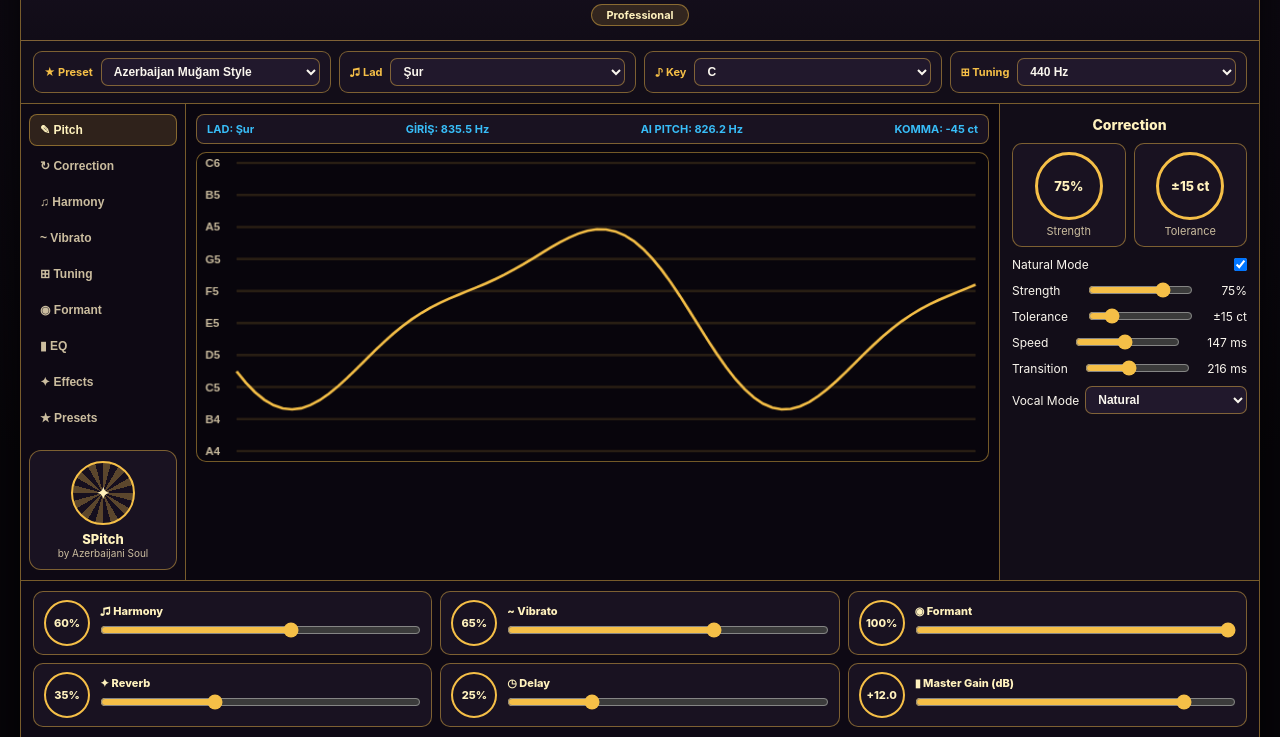
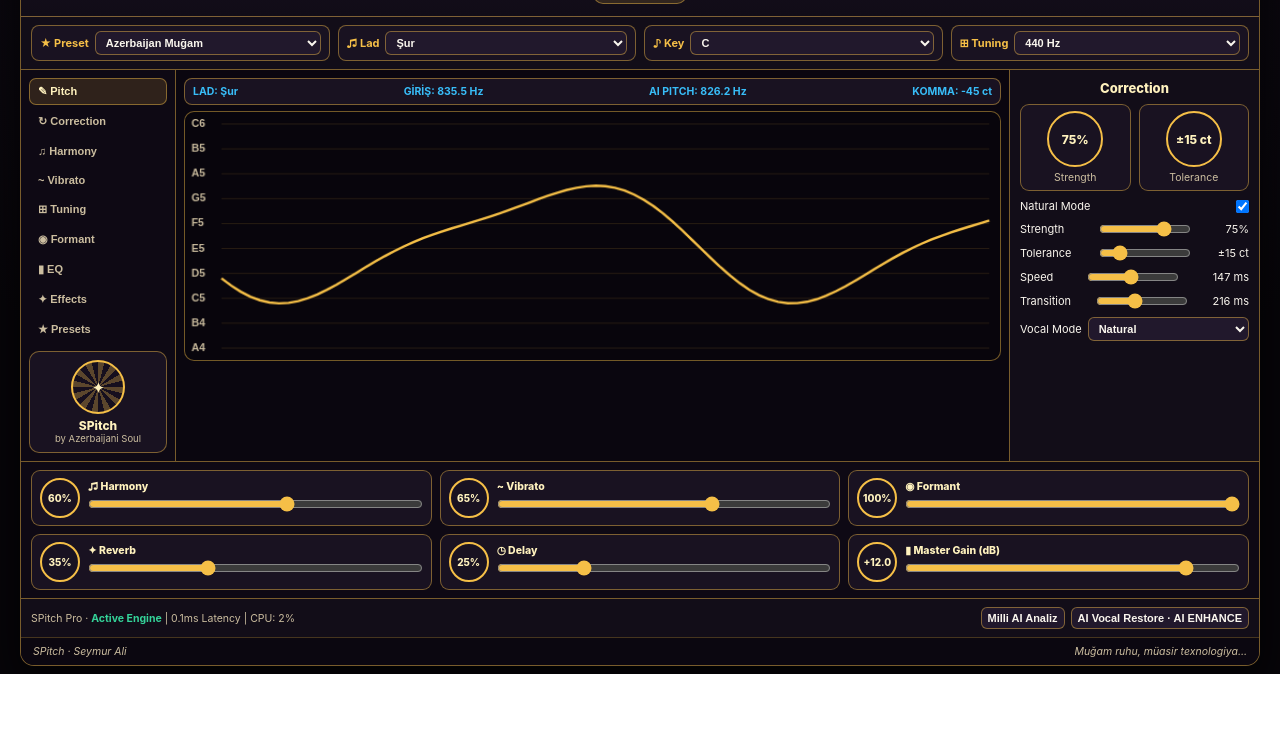
Before and after one commit to aliseymur66-ai/SPitch, a plain HTML site: page index.html in a window 1280 px wide. Shown: the part 175-912 px from the top of the page. After the commit the page ends 849 px from the top, so only its background shows below. Drawn offline with Linux system fonts and the light colour scheme.

Commit message:
Update index.html

```diff
--- a/index.html
+++ b/index.html
@@ -26,7 +26,7 @@
       color: var(--text-main);
       font-family: -apple-system, BlinkMacSystemFont, "Segoe UI", Roboto, sans-serif;
       min-height: 100vh;
-      padding: 10px;
+      padding: 8px;
     }
 
     .shell {
@@ -34,7 +34,7 @@
       margin: 0 auto;
       background: #100b16;
       border: 1.5px solid var(--gold-border);
-      border-radius: 16px;
+      border-radius: 14px;
       overflow: hidden;
       box-shadow: 0 18px 45px rgba(0, 0, 0, 0.75);
     }
@@ -42,20 +42,20 @@
     .header {
       background: linear-gradient(180deg, #1d1428 0%, #110c17 100%);
       border-bottom: 1px solid var(--gold-border);
-      padding: 14px 16px;
+      padding: 12px 14px;
       text-align: center;
     }
 
-    .clef { font-size: 28px; color: var(--gold-hi); line-height: 1; }
-    .title { font-size: 26px; font-weight: 800; color: var(--gold-hi); margin-top: 2px; }
+    .clef { font-size: 24px; color: var(--gold-hi); line-height: 1; }
+    .title { font-size: 24px; font-weight: 800; color: var(--gold-hi); margin-top: 2px; }
     .sub { font-size: 11px; color: var(--text-muted); margin-top: 2px; }
-    .sig { font-family: Georgia, serif; font-style: italic; font-size: 32px; font-weight: 700; color: var(--gold-hi); margin-top: 6px; }
+    .sig { font-family: Georgia, serif; font-style: italic; font-size: 28px; font-weight: 700; color: var(--gold-hi); margin-top: 4px; }
 
     .flag-bar {
       display: inline-flex;
       align-items: center;
       gap: 8px;
-      margin-top: 6px;
+      margin-top: 4px;
       font-size: 12px;
       color: var(--text-muted);
     }
@@ -76,8 +76,8 @@
 
     .pro-pill {
       display: inline-block;
-      margin-top: 6px;
-      padding: 3px 14px;
+      margin-top: 5px;
+      padding: 2px 12px;
       border-radius: 999px;
       font-size: 11px;
       font-weight: 700;
@@ -86,12 +86,12 @@
       border: 1px solid var(--gold-border);
     }
 
-    /* Yalnız TƏK Lad seçimi olan üst zolaq */
+    /* Yalnız TƏK Lad seçimi */
     .top-bar {
       display: grid;
-      grid-template-columns: repeat(auto-fit, minmax(180px, 1fr));
+      grid-template-columns: repeat(4, minmax(0, 1fr));
       gap: 8px;
-      padding: 10px 12px;
+      padding: 8px 10px;
       background: var(--bg-panel);
       border-bottom: 1px solid var(--gold-border);
     }
@@ -99,23 +99,24 @@
     .box {
       background: var(--bg-card);
       border: 1px solid var(--gold-border);
-      border-radius: 9px;
-      padding: 6px 10px;
+      border-radius: 8px;
+      padding: 5px 8px;
       display: flex;
       align-items: center;
       justify-content: space-between;
-      gap: 8px;
+      gap: 6px;
+      min-width: 0;
     }
 
-    .lbl { font-size: 11px; font-weight: 700; color: var(--gold-main); }
+    .lbl { font-size: 11px; font-weight: 700; color: var(--gold-main); white-space: nowrap; }
 
     select, button {
       background: var(--bg-input);
       color: var(--text-main);
       border: 1px solid var(--gold-border);
-      border-radius: 7px;
-      padding: 5px 8px;
-      font-size: 12px;
+      border-radius: 6px;
+      padding: 4px 6px;
+      font-size: 11px;
       font-weight: 600;
       cursor: pointer;
     }
@@ -124,17 +125,23 @@
 
     .main-grid {
       display: grid;
-      grid-template-columns: 165px 1fr 260px;
+      grid-template-columns: 155px 1fr 250px;
     }
 
     .sidebar {
       background: #0e0914;
       border-right: 1px solid var(--gold-border);
-      padding: 10px 8px;
+      padding: 8px;
       display: flex;
       flex-direction: column;
       justify-content: space-between;
-      gap: 12px;
+      gap: 8px;
+    }
+
+    .nav-wrap {
+      display: flex;
+      flex-direction: column;
+      gap: 3px;
     }
 
     .nav-btn {
@@ -143,9 +150,9 @@
       background: transparent;
       border: 1px solid transparent;
       color: var(--text-muted);
-      padding: 8px 10px;
-      border-radius: 8px;
-      margin-bottom: 4px;
+      padding: 6px 8px;
+      border-radius: 7px;
+      font-size: 11px;
     }
 
     .nav-btn.active, .nav-btn:hover {
@@ -157,15 +164,15 @@
     .emblem {
       background: var(--bg-card);
       border: 1px solid var(--gold-border);
-      border-radius: 12px;
-      padding: 10px;
+      border-radius: 10px;
+      padding: 8px;
       text-align: center;
     }
 
     .ring {
-      width: 64px;
-      height: 64px;
-      margin: 0 auto 6px;
+      width: 54px;
+      height: 54px;
+      margin: 0 auto 4px;
       border-radius: 50%;
       border: 2px solid var(--gold-main);
       background: repeating-conic-gradient(rgba(245,191,71,0.3) 0deg 15deg, #160f1e 15deg 30deg);
@@ -173,22 +180,24 @@
       place-items: center;
       color: var(--gold-hi);
       font-weight: 900;
+      font-size: 14px;
     }
 
     .center {
-      padding: 10px;
+      padding: 8px;
       background: #0a060f;
       display: flex;
       flex-direction: column;
-      gap: 8px;
+      gap: 6px;
+      min-width: 0;
     }
 
     .telemetry {
       background: var(--bg-card);
       border: 1px solid var(--gold-border);
       border-radius: 8px;
-      padding: 7px 10px;
-      font-size: 11px;
+      padding: 6px 8px;
+      font-size: 10.5px;
       font-weight: 700;
       color: var(--cyan);
       display: flex;
@@ -199,7 +208,7 @@
 
     canvas {
       width: 100%;
-      height: 310px;
+      height: 250px;
       display: block;
       background: #08050c;
       border: 1px solid var(--gold-border);
@@ -209,33 +218,33 @@
     .right {
       background: var(--bg-panel);
       border-left: 1px solid var(--gold-border);
-      padding: 12px;
+      padding: 10px;
       display: flex;
       flex-direction: column;
-      gap: 10px;
+      gap: 8px;
     }
 
-    .sec-title { text-align: center; font-size: 14px; font-weight: 800; color: var(--gold-hi); }
+    .sec-title { text-align: center; font-size: 13px; font-weight: 800; color: var(--gold-hi); }
 
     .dials { display: grid; grid-template-columns: 1fr 1fr; gap: 8px; }
 
     .dial {
       background: var(--bg-card);
       border: 1px solid var(--gold-border);
-      border-radius: 10px;
-      padding: 8px 4px;
+      border-radius: 9px;
+      padding: 6px 4px;
       text-align: center;
     }
 
     .circle-val {
-      width: 68px;
-      height: 68px;
+      width: 56px;
+      height: 56px;
       margin: 0 auto 4px;
       border-radius: 50%;
-      border: 3px solid var(--gold-main);
+      border: 2.5px solid var(--gold-main);
       display: grid;
       place-items: center;
-      font-size: 13px;
+      font-size: 12px;
       font-weight: 800;
       color: var(--gold-hi);
     }
@@ -245,16 +254,16 @@
       align-items: center;
       justify-content: space-between;
       gap: 6px;
-      font-size: 12px;
+      font-size: 11px;
     }
 
-    .row-item input[type="range"] { width: 105px; accent-color: var(--gold-main); }
+    .row-item input[type="range"] { width: 92px; accent-color: var(--gold-main); }
 
     .mods {
       display: grid;
-      grid-template-columns: repeat(3, 1fr);
+      grid-template-columns: repeat(3, minmax(0, 1fr));
       gap: 8px;
-      padding: 10px 12px;
+      padding: 8px 10px;
       background: #0e0914;
       border-top: 1px solid var(--gold-border);
     }
@@ -262,40 +271,41 @@
     .mod {
       background: var(--bg-card);
       border: 1px solid var(--gold-border);
-      border-radius: 10px;
-      padding: 8px 10px;
+      border-radius: 9px;
+      padding: 7px 8px;
       display: flex;
       align-items: center;
-      gap: 10px;
+      gap: 8px;
+      min-width: 0;
     }
 
     .mod-badge {
-      width: 46px;
-      height: 46px;
+      width: 40px;
+      height: 40px;
       border-radius: 50%;
       border: 2px solid var(--gold-main);
       display: grid;
       place-items: center;
-      font-size: 11px;
+      font-size: 10px;
       font-weight: 800;
       color: var(--gold-hi);
       flex-shrink: 0;
     }
 
-    .mod-body { flex: 1; }
-    .mod-name { font-size: 11px; font-weight: 800; color: var(--gold-hi); margin-bottom: 4px; }
+    .mod-body { flex: 1; min-width: 0; }
+    .mod-name { font-size: 10.5px; font-weight: 800; color: var(--gold-hi); margin-bottom: 3px; white-space: nowrap; overflow: hidden; text-overflow: ellipsis; }
     .mod-body input[type="range"] { width: 100%; accent-color: var(--gold-main); }
 
     .ai-bar {
-      padding: 10px 12px;
+      padding: 8px 10px;
       background: var(--bg-panel);
       border-top: 1px solid var(--gold-border);
       display: flex;
       flex-wrap: wrap;
       align-items: center;
       justify-content: space-between;
-      gap: 8px;
-      font-size: 11px;
+      gap: 6px;
+      font-size: 10.5px;
       color: var(--text-muted);
     }
 
@@ -303,22 +313,40 @@
     .ai-btns { display: flex; gap: 6px; flex-wrap: wrap; }
 
     .foot {
-      padding: 8px 14px;
+      padding: 7px 12px;
       background: #0b0710;
       border-top: 1px solid rgba(245,191,71,0.25);
       display: flex;
       justify-content: space-between;
-      font-size: 11px;
+      font-size: 10.5px;
       color: var(--text-muted);
       font-style: italic;
     }
 
-    @media (max-width: 880px) {
+    /* Planşet və mobil ekranlarda yığcam görünüş */
+    @media (max-width: 820px) {
+      .top-bar { grid-template-columns: repeat(2, minmax(0, 1fr)); }
       .main-grid { grid-template-columns: 1fr; }
-      .sidebar { border-right: none; border-bottom: 1px solid var(--gold-border); }
+      .sidebar {
+        border-right: none;
+        border-bottom: 1px solid var(--gold-border);
+        padding: 6px;
+      }
+      .nav-wrap {
+        flex-direction: row;
+        overflow-x: auto;
+        gap: 4px;
+        padding-bottom: 2px;
+      }
+      .nav-btn {
+        width: auto;
+        white-space: nowrap;
+        padding: 5px 9px;
+        margin-bottom: 0;
+      }
       .emblem { display: none; }
       .right { border-left: none; border-top: 1px solid var(--gold-border); }
-      .mods { grid-template-columns: 1fr; }
+      .mods { grid-template-columns: repeat(2, minmax(0, 1fr)); }
     }
   </style>
 </head>
@@ -342,7 +370,7 @@
       <div class="box">
         <span class="lbl">★ Preset</span>
         <select id="presetSel">
-          <option value="mugham" selected>Azerbaijan Muğam Style</option>
+          <option value="mugham" selected>Azerbaijan Muğam</option>
           <option value="pop">Bakı Pop-Şanson</option>
           <option value="ethno">Ethno-Pop</option>
           <option value="natural">Natural</option>
@@ -393,7 +421,7 @@
 
     <div class="main-grid">
       <aside class="sidebar">
-        <div>
+        <div class="nav-wrap">
           <button class="nav-btn active" type="button">✎ Pitch</button>
           <button class="nav-btn" type="button">↻ Correction</button>
           <button class="nav-btn" type="button">♫ Harmony</button>
@@ -406,8 +434,8 @@
         </div>
         <div class="emblem">
           <div class="ring">✦</div>
-          <div style="font-size:13px;font-weight:800;color:var(--gold-hi);">SPitch</div>
-          <div style="font-size:10px;color:var(--text-muted);">by Azerbaijani Soul</div>
+          <div style="font-size:12px;font-weight:800;color:var(--gold-hi);">SPitch</div>
+          <div style="font-size:9.5px;color:var(--text-muted);">by Azerbaijani Soul</div>
         </div>
       </aside>
 
@@ -418,7 +446,7 @@
           <span>AI PITCH: <strong id="outTarget">849.7 Hz</strong></span>
           <span>KOMMA: <strong id="outComma">-45 ct</strong></span>
         </div>
-        <canvas id="waveCanvas" width="760" height="310"></canvas>
+        <canvas id="waveCanvas" width="760" height="250"></canvas>
       </main>
 
       <aside class="right">
@@ -426,11 +454,11 @@
         <div class="dials">
           <div class="dial">
             <div class="circle-val" id="strCircle">75%</div>
-            <div style="font-size:11px;color:var(--text-muted);">Strength</div>
+            <div style="font-size:10.5px;color:var(--text-muted);">Strength</div>
           </div>
           <div class="dial">
             <div class="circle-val" id="tolCircle">±15 ct</div>
-            <div style="font-size:11px;color:var(--text-muted);">Tolerance</div>
+            <div style="font-size:10.5px;color:var(--text-muted);">Tolerance</div>
           </div>
         </div>
 
@@ -570,8 +598,7 @@
       });
 
       document.getElementById("btnAiAnaliz").addEventListener("click", () => {
-        const idx = (ladSel.selectedIndex + 1) % 9;
-        ladSel.selectedIndex = idx;
+        ladSel.selectedIndex = (ladSel.selectedIndex + 1) % 9;
         refreshLabels();
       });
 
@@ -591,35 +618,42 @@
         const h = canvas.height;
         ctx.clearRect(0, 0, w, h);
 
-        const padL = 38;
-        const plotW = w - padL - 12;
-        const plotH = h - 20;
+        ctx.save();
+        ctx.beginPath();
+        ctx.rect(0, 0, w, h);
+        ctx.clip();
 
-        ctx.font = "600 11px sans-serif";
+        const padL = 34;
+        const plotW = w - padL - 10;
+        const plotH = h - 24;
+
+        ctx.font = "600 10px sans-serif";
         notes.forEach((n, i) => {
-          const y = 10 + (i / (notes.length - 1)) * plotH;
+          const y = 12 + (i / (notes.length - 1)) * plotH;
           ctx.strokeStyle = "rgba(245, 191, 71, 0.14)";
           ctx.beginPath();
           ctx.moveTo(padL, y);
           ctx.lineTo(padL + plotW, y);
           ctx.stroke();
           ctx.fillStyle = "#cbbd9f";
-          ctx.fillText(n, 8, y + 4);
+          ctx.fillText(n, 6, y + 3);
         });
 
         ctx.beginPath();
         for (let i = 0; i <= 80; i++) {
           const u = i / 80;
           const x = padL + u * plotW;
-          const y = 10 + plotH * 0.52
-            + Math.sin(u * Math.PI * 3 - tPhase) * (plotH * 0.28)
-            + Math.cos(u * Math.PI * 6 + tPhase * 1.5) * (plotH * 0.08);
+          const rawY = 12 + plotH * 0.52
+            + Math.sin(u * Math.PI * 3 - tPhase) * (plotH * 0.24)
+            + Math.cos(u * Math.PI * 6 + tPhase * 1.5) * (plotH * 0.06);
+          const y = Math.max(14, Math.min(h - 14, rawY));
           if (i === 0) ctx.moveTo(x, y);
           else ctx.lineTo(x, y);
         }
         ctx.strokeStyle = "#f5bf47";
-        ctx.lineWidth = 2.6;
+        ctx.lineWidth = 2.4;
         ctx.stroke();
+        ctx.restore();
 
         const inHz = 780 + Math.sin(tPhase * 0.7) * 65;
         const outHz = inHz + Math.cos(tPhase * 0.7) * 18;
```
